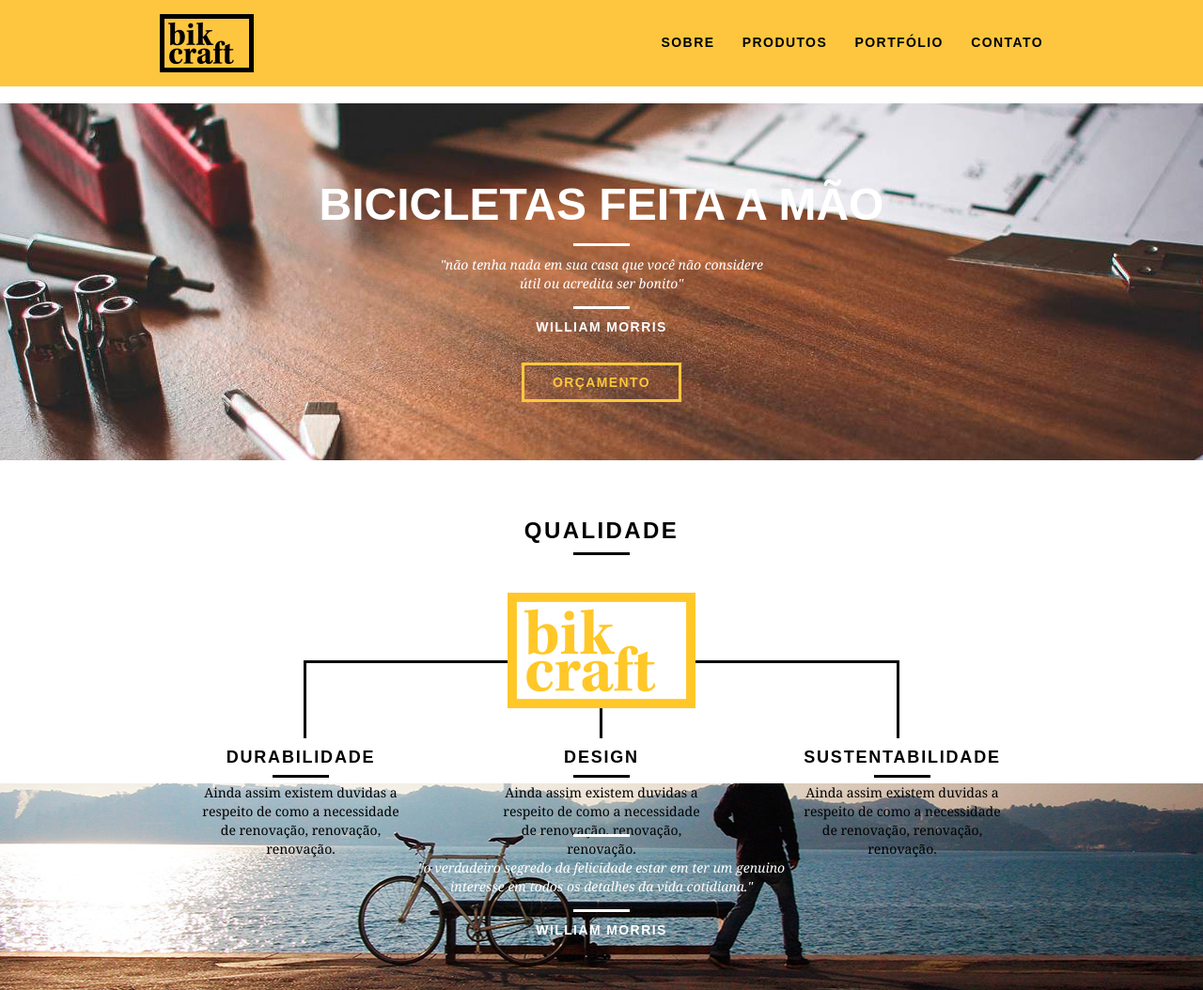
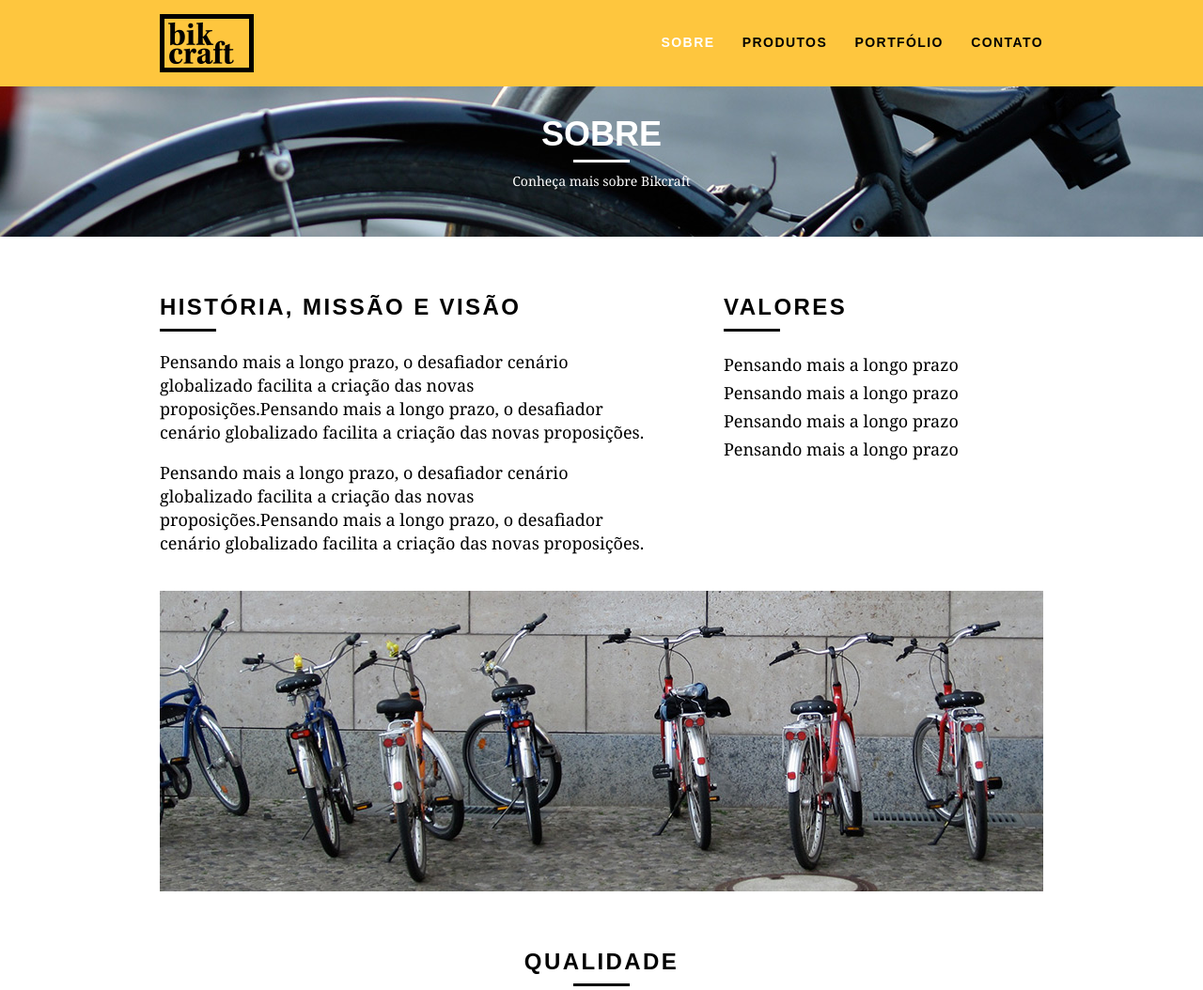
Before and after one commit to taisaevelly/bickcraft, a plain HTML site: page sobre.html in a window 1280 px wide. Shown: the top 1054 px of the page at 94% size. Drawn offline with Linux system fonts and the light colour scheme.

Commit message:
finaliza o menu sobre css e html

```diff
--- a/css/sobre.css
+++ b/css/sobre.css
@@ -0,0 +1,24 @@
+.interna_sobre{
+	background: url("../img/bg-sobre.jpg") no-repeat center;
+	margin-top: 74px;
+}
+
+.missao_sobre{
+	padding-top: 60px;
+}
+
+.missao_sobre p{
+	font-size: 18px;
+	line-height: 25px;
+	margin-bottom: 1em;
+	padding-right: 60px;
+}
+
+.missao_sobre ul li{
+	font-family: Georgia, "Times New Roman", serif;
+	font-size: 18px;
+	line-height: 30px;
+}
+.foto-equipe{
+	padding-top: 20px;
+}
--- a/css/style.css
+++ b/css/style.css
@@ -54,6 +54,26 @@ img{
 	background: #000;
 	margin:8px auto;
 }
+
+.subtitulo-interno{
+	font-size: 24px;
+	line-height: 30px;
+	font-weight: bold;
+	letter-spacing: .1em;
+	color: #000;
+	text-transform: uppercase;
+	margin-bottom: 20px;
+}
+
+.subtitulo-interno:after{
+	content: "";
+	display: block;
+	width: 60px;
+	height: 3px;
+	background: #000;
+	margin:8px 0;
+}
+
 
 /*Header*/
 .header{
@@ -136,6 +156,31 @@ img{
 	font-weight: bold;
 	font-size: 14px;
 	letter-spacing: .1em;
+}
+/*Introdução Interna*/
+.introducao-interna{
+	width: 100%;
+	margin-top: 92px;
+	height: 160px;
+	background-size: cover;
+	text-align: center;
+	color: #fff;
+	padding-top: 30px;
+}
+
+.introducao-interna h1{
+	font-size: 36px;
+	font-weight: bold;
+	text-transform: uppercase;
+}
+
+.introducao-interna h1:after{
+	content: "";
+	display: block;
+	width: 60px;
+	height: 3px;
+	background: #fff;
+	margin: 6px auto 10px auto;
 }
 
 /* Produtos*/
@@ -234,6 +279,7 @@ img{
 
 .qualidade_lista{
 	padding-top: 20px;
+	overflow: auto; /*clear fix*/
 }
 
 .qualidade_lista li{
--- a/sobre.html
+++ b/sobre.html
@@ -19,7 +19,7 @@
 			<nav class="grid-12 header_menu">
 
 				<ul>
-					<li><a href="sobre.html">Sobre</a></li>
+					<li><a href="sobre.html" class="menu_ativo">Sobre</a></li>
 					<li><a href="produtos.html">Produtos</a></li>
 					<li><a href="portfolio.html">Portfólio</a></li>
 					<li><a href="contato.html">Contato</a></li>
@@ -27,14 +27,31 @@
 			</nav>
 		</div>
 	</header>
-	<section class="introducao">
+	<section class="introducao-interna interna_sobre">
 		<div class="container">
-			<h1>Bicicletas Feita a Mão</h1>
-			<blockquote class="quote-externo">
-				<p>"não tenha nada em sua casa que você não considere útil ou acredita ser bonito"</p>
-				<cite>WILLIAM MORRIS</cite>
-			</blockquote>
-			<a href="produtos.html" class="btn">Orçamento</a>
+			<h1>Sobre</h1>
+			<p>Conheça mais sobre Bikcraft</p>
+		</div>
+	</section>
+
+	<section class="missao_sobre container">
+		<div class="grid-10">
+			<h2 class="subtitulo-interno">História, Missão e Visão</h2>
+			<p>Pensando mais a longo prazo, o desafiador cenário globalizado facilita a criação das novas proposições.Pensando mais a longo prazo, o desafiador cenário globalizado facilita a criação das novas proposições.</p>
+			<p>Pensando mais a longo prazo, o desafiador cenário globalizado facilita a criação das novas proposições.Pensando mais a longo prazo, o desafiador cenário globalizado facilita a criação das novas proposições.</p>
+		</div>
+		<div class="grid-6">
+			<h2 class="subtitulo-interno">Valores</h2>
+			<ul>
+				<li>Pensando mais a longo prazo</li>
+				<li>Pensando mais a longo prazo</li>
+				<li>Pensando mais a longo prazo</li>
+				<li>Pensando mais a longo prazo</li>
+			</ul>
+		</div>
+		<div class="grid-16 foto-equipe">
+			<img src="img/equipe-bikcraft.jpg" alt="Equipe Bikcraft">
+
 		</div>
 	</section>
 
```
